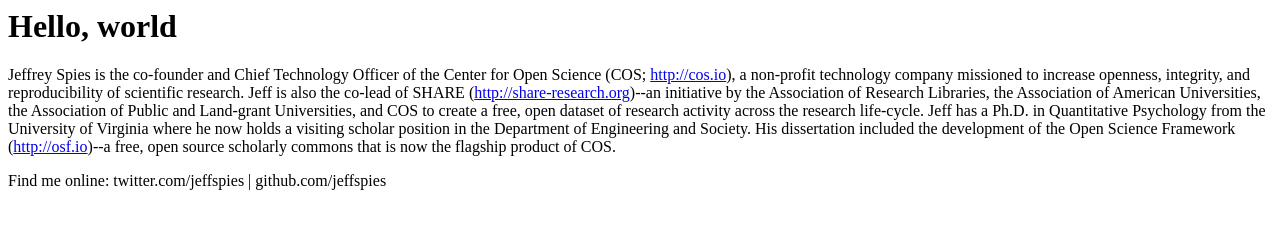
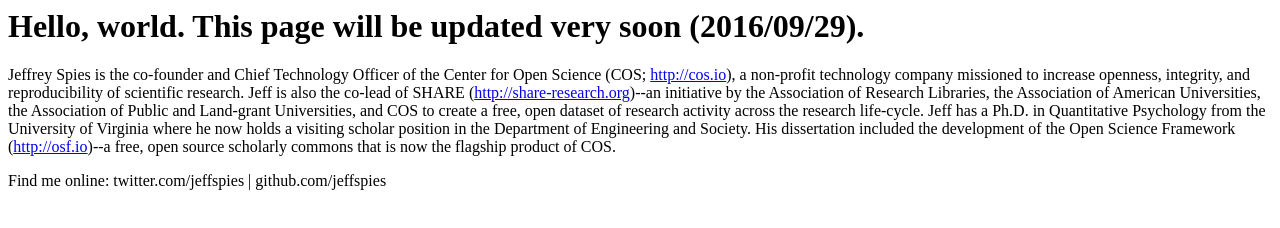
Before and after one commit to JeffSpies/jeffspies.com, a plain HTML site: page index.html in a window 1280 px wide. Drawn offline with Linux system fonts and the light colour scheme.

Commit message:
Update index.html

```diff
--- a/index.html
+++ b/index.html
@@ -3,7 +3,7 @@
 	<title>Jeff's home page</title>
 </head>
 <body>
-	<h1>Hello, world</h1>
+	<h1>Hello, world. This page will be updated very soon (2016/09/29).</h1>
 	<p>
 		Jeffrey Spies is the co-founder and Chief Technology Officer of the Center for Open Science (COS; <a href="http://cos.io">http://cos.io</a>), a non-profit technology company missioned to increase openness, integrity, and reproducibility of scientific research. Jeff is also the co-lead of SHARE (<a href="http://share-research.org">http://share-research.org</a>)--an initiative by the Association of Research Libraries, the Association of American Universities, the Association of Public and Land-grant Universities, and COS to create a free, open dataset of research activity across the research life-cycle. Jeff has a Ph.D. in Quantitative Psychology from the University of Virginia where he now holds a visiting scholar position in the Department of Engineering and Society. His dissertation included the development of the Open Science Framework (<a href="http://osf.io">http://osf.io</a>)--a free, open source scholarly commons that is now the flagship product of COS.
 	</p>
```
